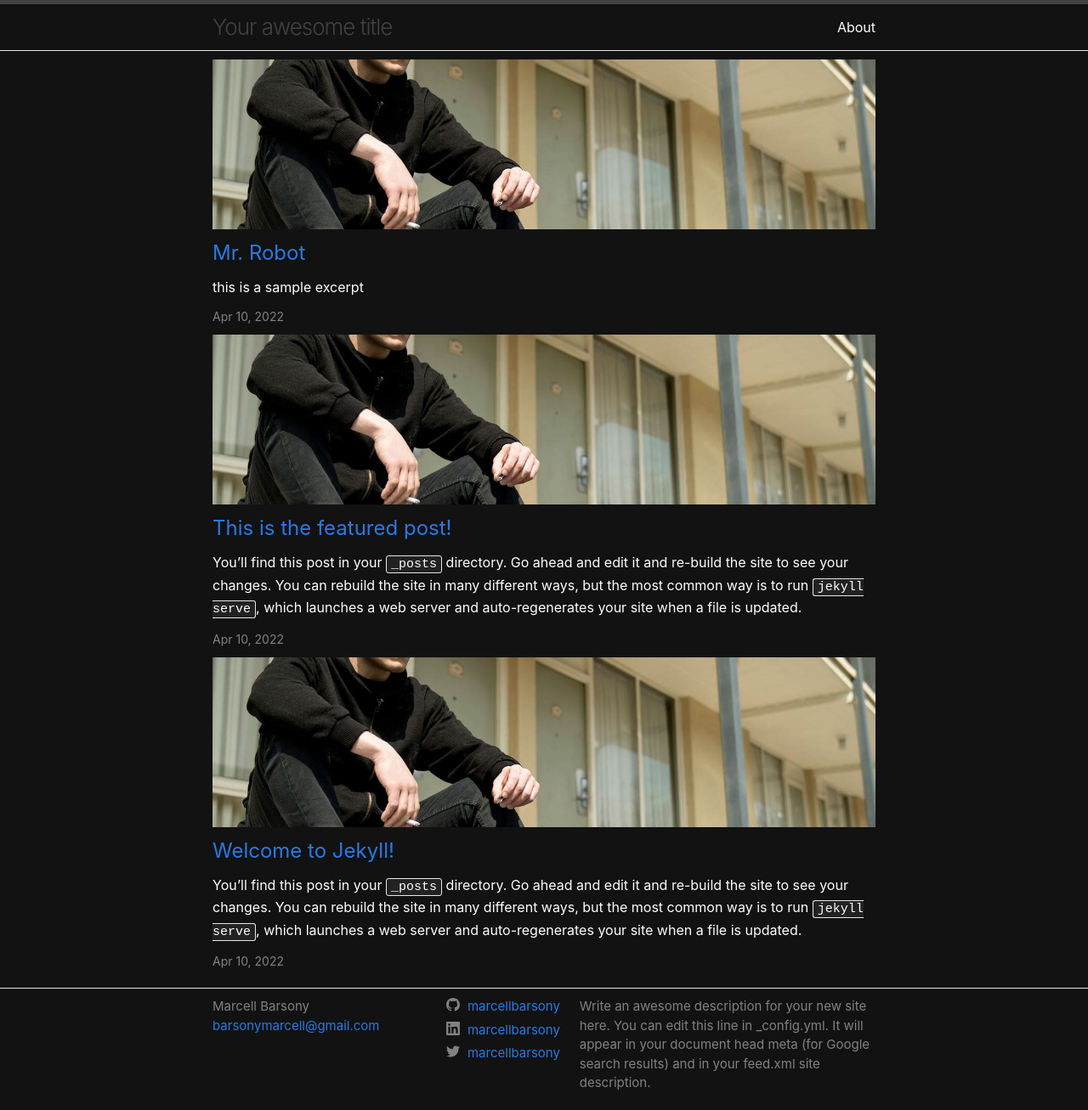
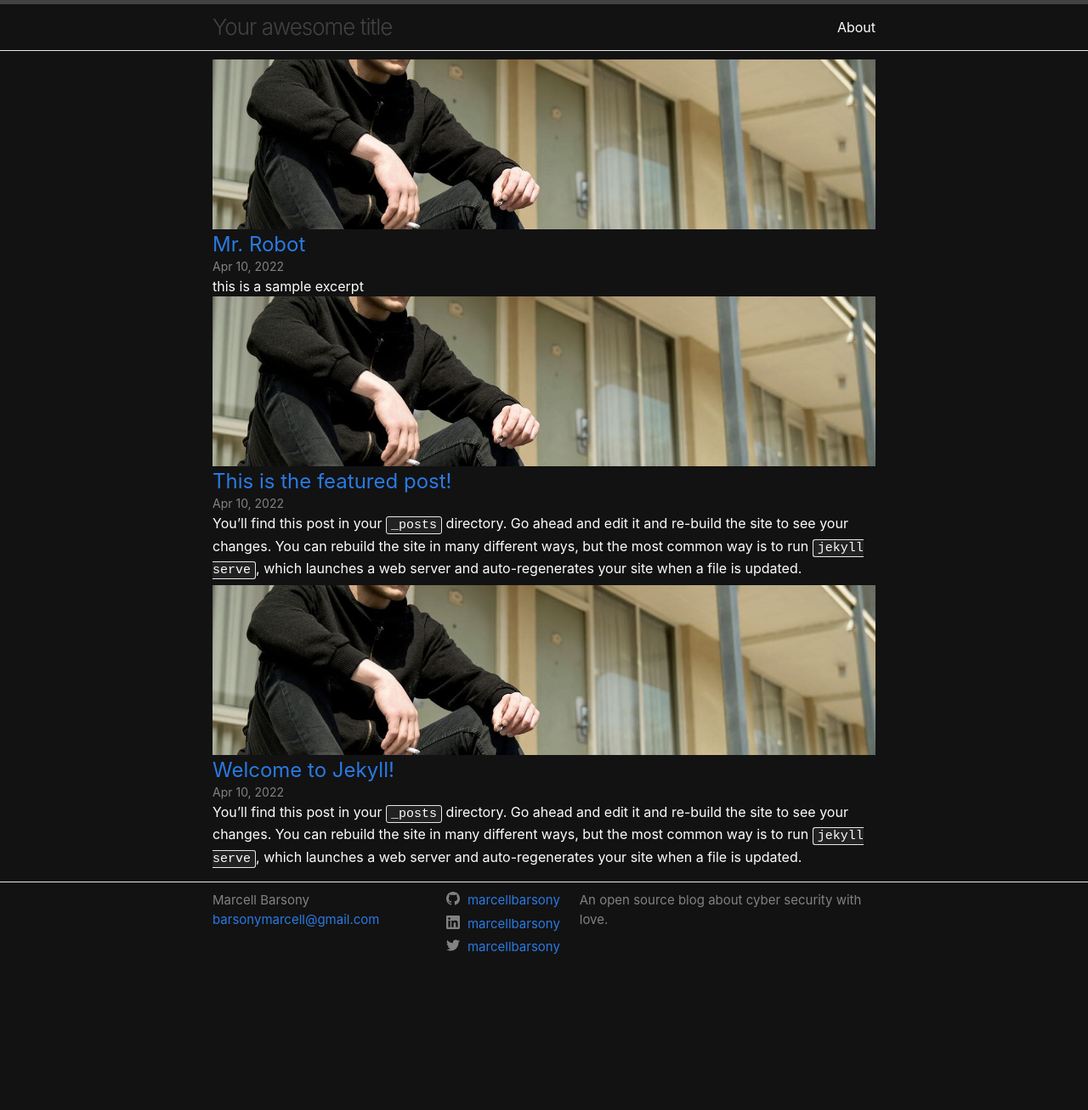
Before and after one commit to marcellbarsony/blog, a Jekyll site: the page built from index.html, in a window 1280 px wide. Shown: the whole page at 85% size. Built offline with Jekyll 4.4.1, drawn with Linux system fonts in a browser that asks for light colours; after the commit the page ends 1147 px from its top, so only the background shows below that.

Commit message:
Modified Home page layout

```diff
--- a/_config.yml
+++ b/_config.yml
@@ -1,9 +1,7 @@
 title: Your awesome title
 email: barsonymarcell@gmail.com
 description: >- # this means to ignore newlines until "baseurl:"
-  Write an awesome description for your new site here. You can edit this
-  line in _config.yml. It will appear in your document head meta (for
-  Google search results) and in your feed.xml site description.
+    An open source blog about cyber security with love.
 baseurl: "/security" # the subpath of your site, e.g. /blog
 url: "https://marcellbarsony.github.io" # the base hostname & protocol for your site, e.g. http://example.com
 twitter_username: marcellbarsony
--- a/_layouts/home.html
+++ b/_layouts/home.html
@@ -29,18 +29,18 @@ layout: default
         </a>
       </h3>
     </li>
-      <!-- Post Excerpt -->
-    <li>
-      {%- if post.excerpt -%}
-        {{ post.excerpt }}
-      {%- endif -%}
-    </li>
       <!-- Date -->
     <li>
       {%- assign date_format = site.minima.date_format | default: "%b %-d, %Y"
       -%}
       <span class="post-meta">{{ post.date | date: date_format }}</span>
       </h3>
+    </li>
+      <!-- Post Excerpt -->
+    <li>
+      {%- if post.excerpt -%}
+        {{ post.excerpt }}
+      {%- endif -%}
     </li>
     {%- endfor -%}
   </ul>
--- a/_sass/minima/_base.scss
+++ b/_sass/minima/_base.scss
@@ -107,8 +107,8 @@ a {
   }
 
   &:hover {
-    color: $text-color;
-    text-decoration: underline;
+    color: darken($brand-color, 15%);
+    /* text-decoration: underline; */
   }
 
   .social-media-list &:hover {
--- a/_sass/minima/_layout.scss
+++ b/_sass/minima/_layout.scss
@@ -164,9 +164,9 @@
   }
 }
 
-/* Page content */
+/* Page Content */
 .page-content {
-  padding: $spacing-unit 0;
+  padding: 10px;
   flex: 1;
 }
 
@@ -179,22 +179,23 @@
 }
 
 .post-list {
+  // Post List
   margin-left: 0;
   list-style: none;
-
-  > li {
-    margin-bottom: $spacing-unit;
-  }
 }
 
 .post-meta {
+  // Post Date
   font-size: $small-font-size;
   color: $grey-color;
+  margin-bottom: 10px;
 }
 
 .post-link {
+  // Post Title
   display: block;
   @include relative-font-size(1.5);
+  margin-bottom: -10px;
 }
 
 /* Posts */
```
